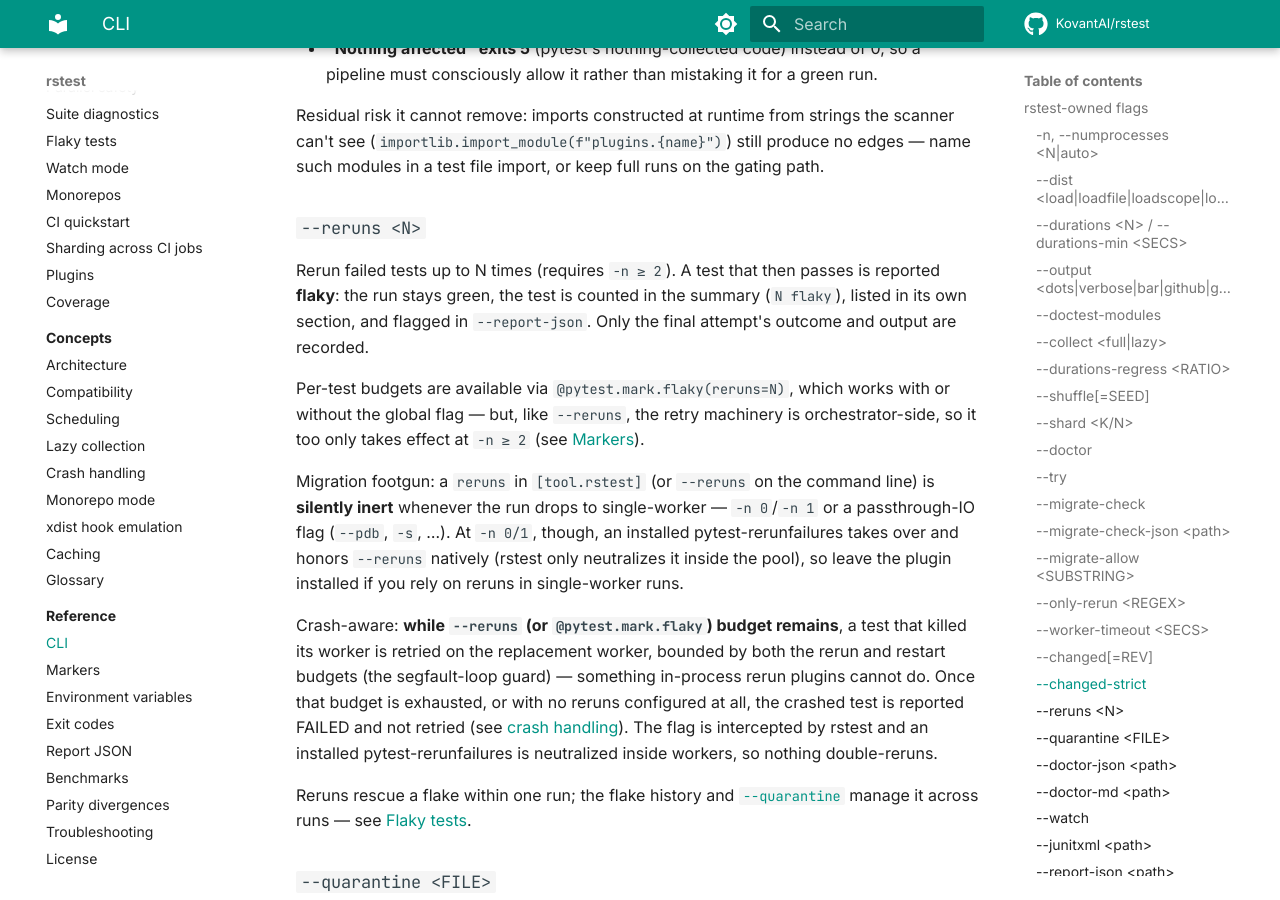
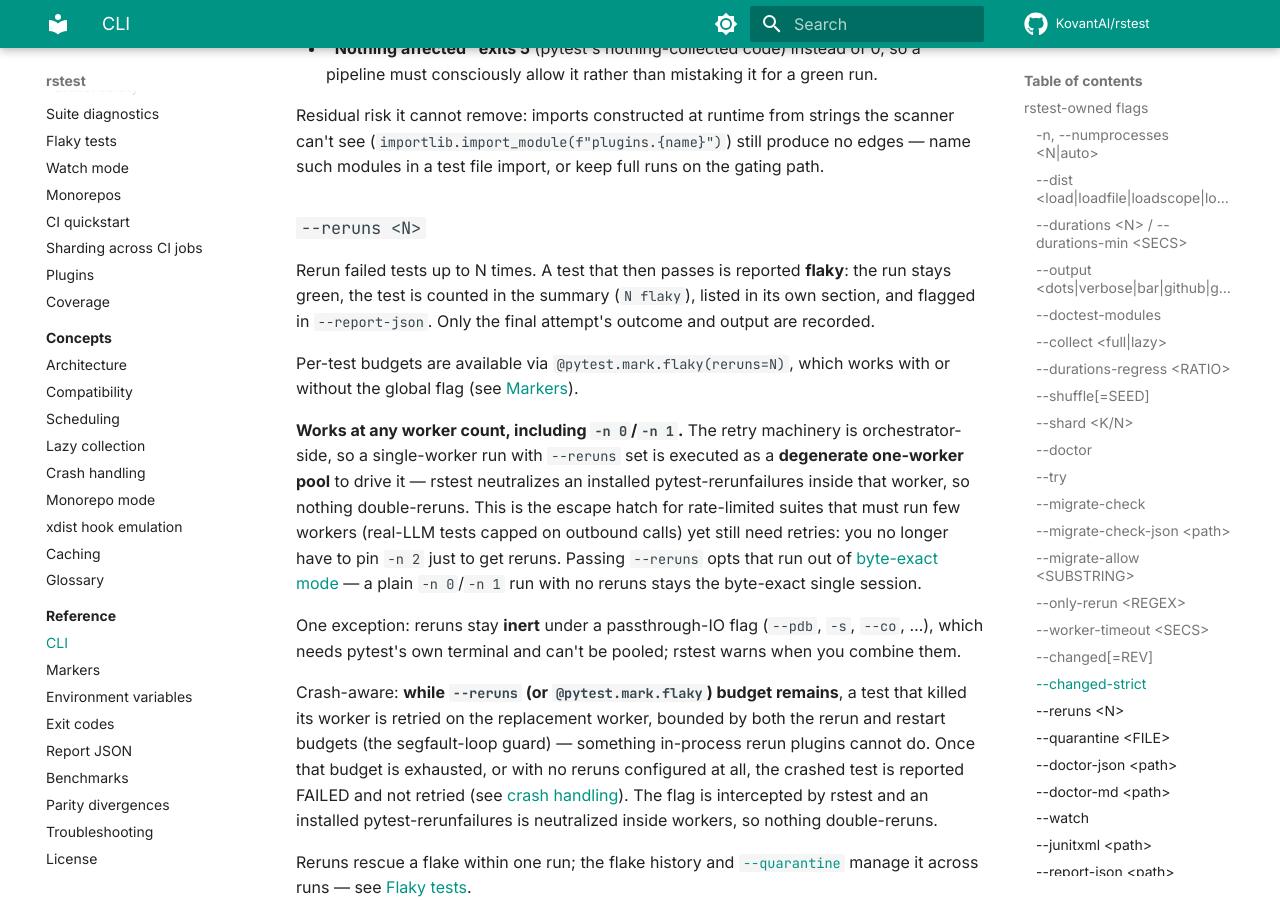
Before and after one commit to KovantAI/rstest, an MkDocs documentation site: the page built from docs/reference/cli.md, in a window 1280 px wide and 900 px high, scrolled down 9017 px. Built offline with MkDocs 1.6.1 and Material for MkDocs 9.7.7, drawn with Linux system fonts in a browser that asks for light colours; comment, search, counter and statistics services are not loaded.

Commit message:
allow reruns below 2 workers

```diff
--- a/docs/reference/cli.md
+++ b/docs/reference/cli.md
@@ -430,22 +430,28 @@ keep full runs on the gating path.
 
 ### `--reruns <N>`
 
-Rerun failed tests up to N times (requires `-n ≥ 2`). A test that then
+Rerun failed tests up to N times. A test that then
 passes is reported **flaky**: the run stays green, the test is counted in
 the summary (`N flaky`), listed in its own section, and flagged in
 `--report-json`. Only the final attempt's outcome and output are recorded.
 
 Per-test budgets are available via `@pytest.mark.flaky(reruns=N)`, which
-works with or without the global flag — but, like `--reruns`, the retry
-machinery is orchestrator-side, so it too only takes effect at `-n ≥ 2`
-(see [Markers](markers.md#pytestmarkflaky)).
+works with or without the global flag (see
+[Markers](markers.md#pytestmarkflaky)).
 
-Migration footgun: a `reruns` in `[tool.rstest]` (or `--reruns` on the
-command line) is **silently inert** whenever the run drops to single-worker
-— `-n 0`/`-n 1` or a passthrough-IO flag (`--pdb`, `-s`, …). At `-n 0/1`,
-though, an installed pytest-rerunfailures takes over and honors `--reruns`
-natively (rstest only neutralizes it inside the pool), so leave the plugin
-installed if you rely on reruns in single-worker runs.
+**Works at any worker count, including `-n 0`/`-n 1`.** The retry machinery
+is orchestrator-side, so a single-worker run with `--reruns` set is executed
+as a **degenerate one-worker pool** to drive it — rstest neutralizes an
+installed pytest-rerunfailures inside that worker, so nothing double-reruns.
+This is the escape hatch for rate-limited suites that must run few workers
+(real-LLM tests capped on outbound calls) yet still need retries: you no
+longer have to pin `-n 2` just to get reruns. Passing `--reruns` opts that
+run out of [byte-exact mode](../concepts/glossary.md#byte-exact-mode) — a
+plain `-n 0`/`-n 1` run with no reruns stays the byte-exact single session.
+
+One exception: reruns stay **inert** under a passthrough-IO flag (`--pdb`,
+`-s`, `--co`, …), which needs pytest's own terminal and can't be pooled;
+rstest warns when you combine them.
 
 Crash-aware: **while `--reruns` (or `@pytest.mark.flaky`) budget remains**,
 a test that killed its worker is retried on the replacement worker, bounded
```
Also changed, not shown: docs/concepts/glossary.md (+3 -1 lines), 2 other files.
